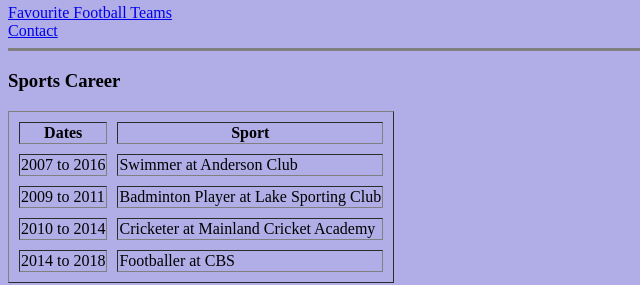
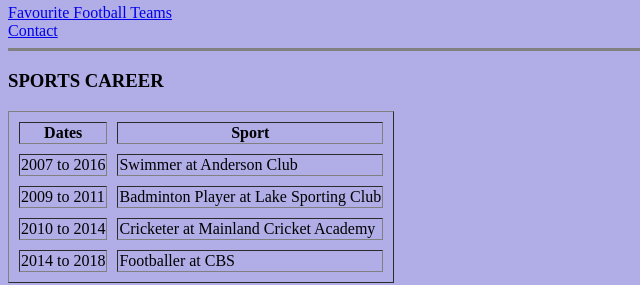
Before and after one commit to shagnikdas28/First-HTML-Project, a plain HTML site: page index.html in a window 1280 px wide. Shown: the part 832-1117 px from the top of the page, 0-640 px from the left. Drawn offline with Linux system fonts and the light colour scheme.

Commit message:
Update index.html

```diff
--- a/index.html
+++ b/index.html
@@ -72,7 +72,7 @@
 
     <hr size = "3" noshade >
 
-    <h3>Sports Career</h3>
+    <h3>SPORTS CAREER</h3>
     <table border = "1" cellspacing = "10">
 
         <thead>
```
